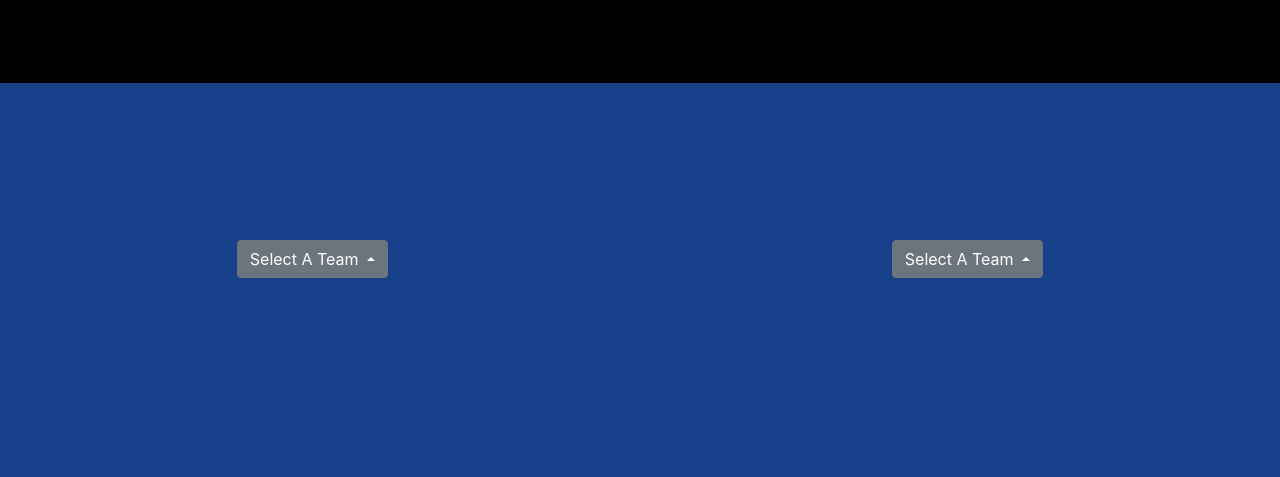
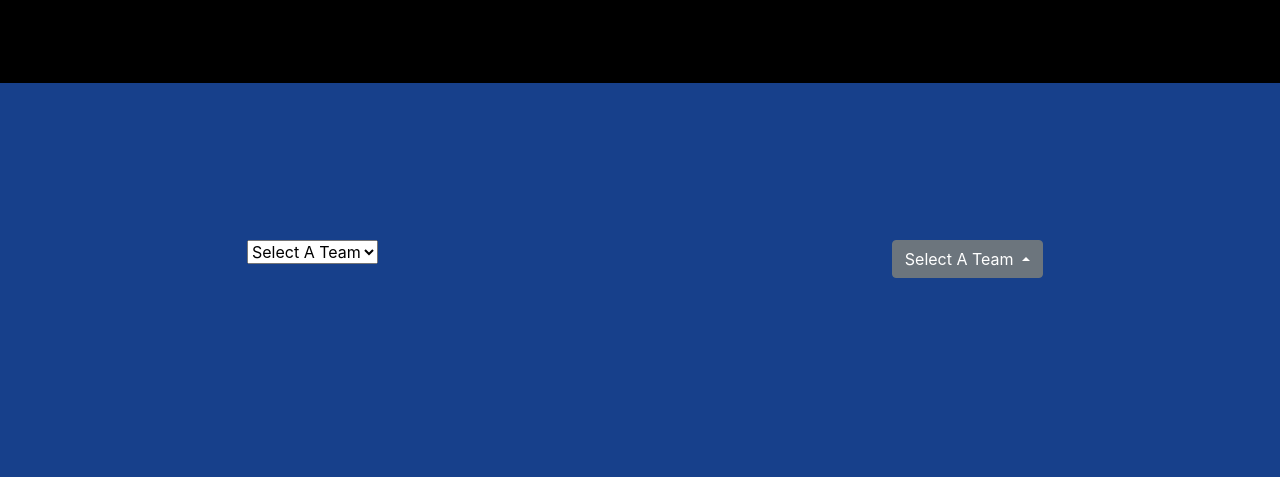
Before and after one commit to infknight/NBA_Prediction_GUI, a Flask app: page / in a window 1280 px wide. Shown: the part 642-1119 px from the top of the page. Run offline with Flask 2, Linux system fonts and the light colour scheme; parts of the project's set-up code (start-up, migrations or seed data) failed here and were passed over; some libraries are stand-ins or nearby versions.

Commit message:
added js file and need to select when the dropdown is clicked

```diff
--- /dev/null
+++ b/static/styles/index.js
@@ -0,0 +1,5 @@
+document.getElementsByClassName("teamBbtn")[0];
+alert("here");
+var selectElement = document.getElementsByClassName("dropdown-item");
+
+console.log(selectElement)
--- a/templates/home.html
+++ b/templates/home.html
@@ -34,7 +34,7 @@
     <section id="compare">
         <div class="row">
             <div class="team col-lg-4 col-sm-12 col-12">
-              <div class="btn-group dropup">
+              <!-- <div class="btn-group dropup">
                 <button class="btn btn-secondary dropdown-toggle" type="button" id="dropdownMenuButton" data-toggle="dropdown" aria-haspopup="true" aria-expanded="false">
                   Select A Team
                 </button>
@@ -43,13 +43,20 @@
                     <a class="dropdown-item" value="{{team}}">{{ team }}</a>
                   {% endfor %}
                 </div>
-              </div>
+              </div> -->
+              <select class="form-select" aria-label="Default select example">
+                <option selected>Select A Team</option>
+                {% for team in team[0:] %}
+                  <a class="dropdown-item" value="{{team}}">{{ team }}</a>
+                  <option value="team1">{{ team }} </option>
+                {% endfor %}
+              </select>
             </div>
 
 
             <div class="team col-lg-4 col-sm-12 col-12">
               <div class="btn-group dropup">
-                <button class="btn btn-secondary dropdown-toggle" type="button" id="dropdownMenuButton" data-toggle="dropdown" aria-haspopup="true" aria-expanded="false">
+                <button class="btn btn-secondary dropdown-toggle teamBbtn" type="button" id="dropdownMenuButton" data-toggle="dropdown" aria-haspopup="true" aria-expanded="false">
                   Select A Team
                 </button>
                 <div class="dropdown-menu" aria-labelledby="dropdownMenuButton" method="GET" action="/">
--- a/templates/layout.html
+++ b/templates/layout.html
@@ -18,5 +18,6 @@
         <script src="https://code.jquery.com/jquery-3.2.1.slim.min.js" integrity="sha384-KJ3o2DKtIkvYIK3UENzmM7KCkRr/rE9/Qpg6aAZGJwFDMVNA/GpGFF93hXpG5KkN" crossorigin="anonymous"></script>
         <script src="https://cdnjs.cloudflare.com/ajax/libs/popper.js/1.12.9/umd/popper.min.js" integrity="sha384-ApNbgh9B+Y1QKtv3Rn7W3mgPxhU9K/ScQsAP7hUibX39j7fakFPskvXusvfa0b4Q" crossorigin="anonymous"></script>
         <script src="https://maxcdn.bootstrapcdn.com/bootstrap/4.0.0/js/bootstrap.min.js" integrity="sha384-JZR6Spejh4U02d8jOt6vLEHfe/JQGiRRSQQxSfFWpi1MquVdAyjUar5+76PVCmYl" crossorigin="anonymous"></script>
+        <script src="{{ url_for('static',filename='styles/index.js') }}"></script>
     </body>
 </html>
```
Also changed, not shown: index.js (deleted), 1 other file.
